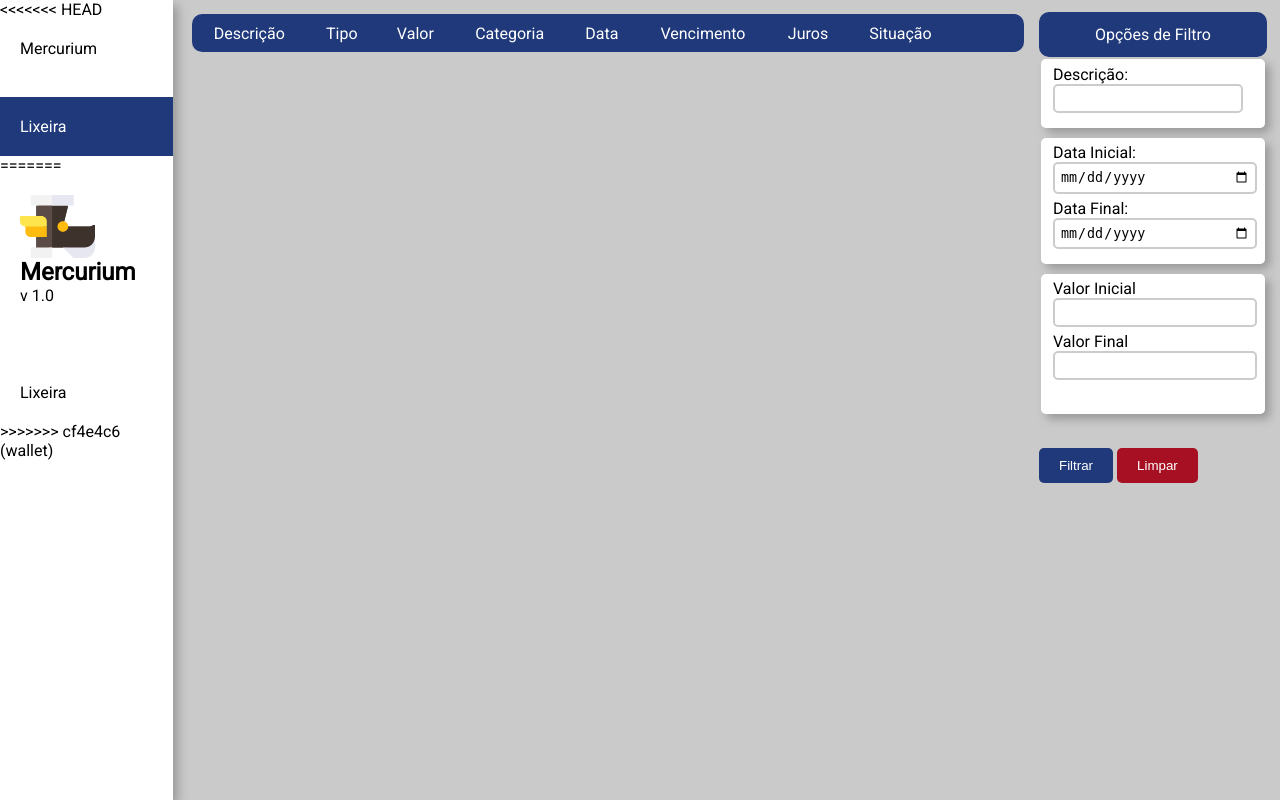
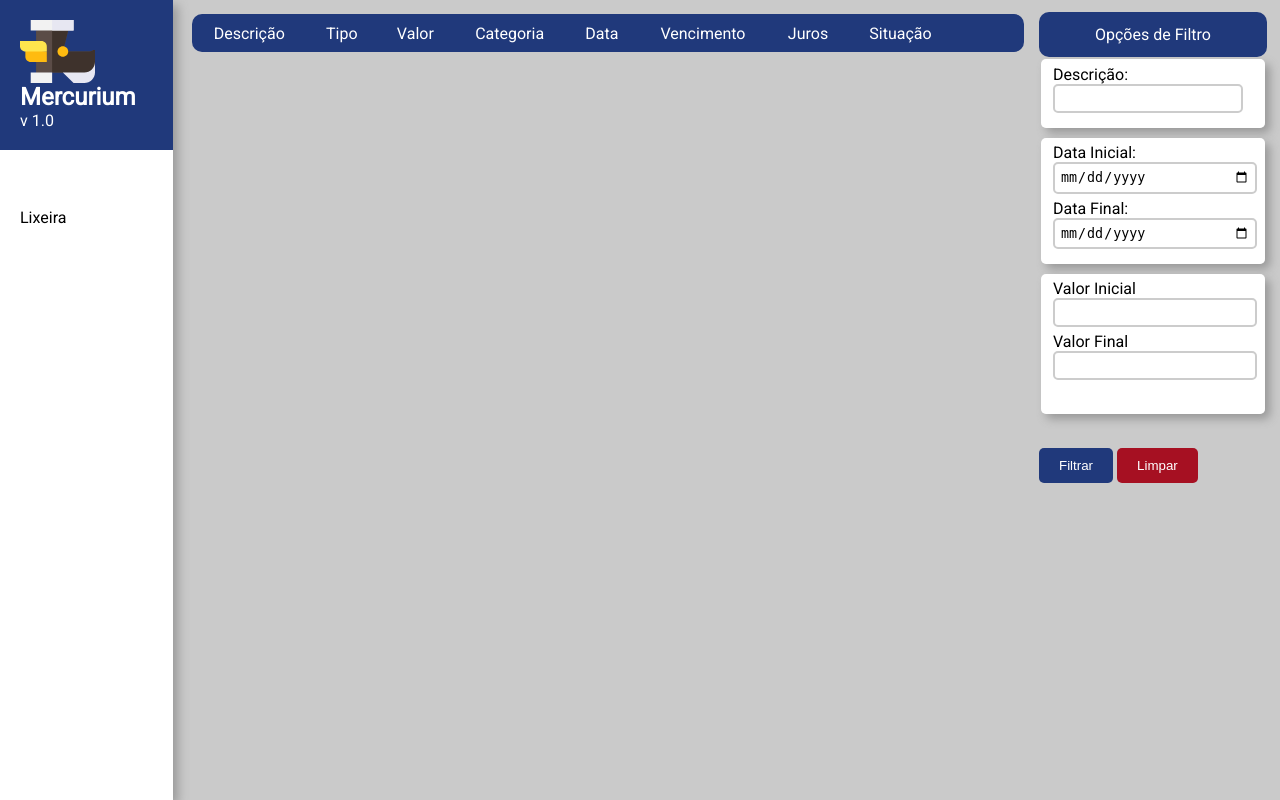
Before and after one commit to Aroldo-Jales/PROJ_1, a Django app: page /trash.html in a window 1280 px wide; the page is wider, and only the part inside the window is pictured. Run offline with Django 3.2, Linux system fonts and the light colour scheme; data comes from the database, SQL or seed files in the repository; lists and menus that the app fills with data are empty.

Commit message:
trash incoming changes

```diff
--- a/Pmercurium/app_mercurium/templates/trash.html
+++ b/Pmercurium/app_mercurium/templates/trash.html
@@ -14,11 +14,6 @@
 </head>
 <body>
     <div class="sidebar">
-<<<<<<< HEAD
-        <a href="/">Mercurium</a>
-        <br>
-        <a class="active" href="trash.html">Lixeira</a>
-=======
         <a class="logo" href="/"><img width="75" src="{% static 'img/svg/Logo_Mercurium.svg' %}">
             <div class="title">Mercurium</div>
             <div class="sub-title">v 1.0</div>
@@ -26,7 +21,6 @@
         <br>
         <br>
         <a href="/trash.html">Lixeira</a>
->>>>>>> cf4e4c6 (wallet)
     </div>
     <div class="content-container">
         <div class="table-container">
```
